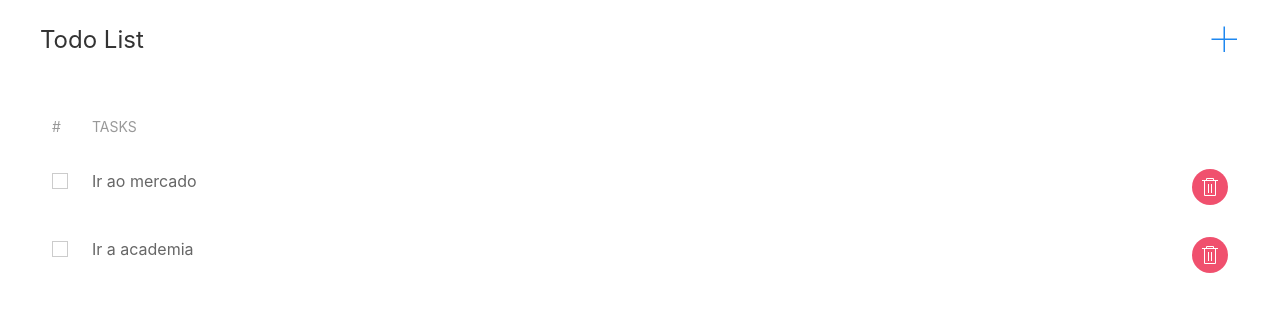
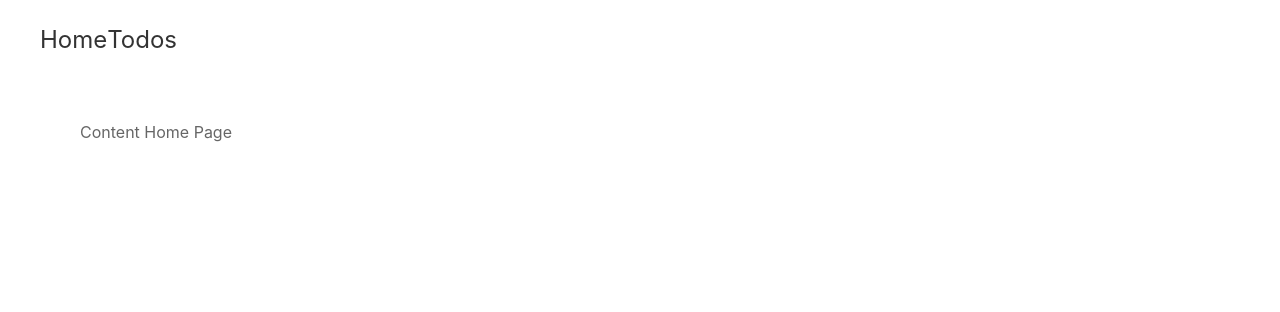
Before and after one commit to vitormoschetta/React-Todo, a React (Create React App) app: page / in a window 1280 px wide. Shown: the top 312 px of the page. Built offline with nearby package versions, Linux system fonts and the light colour scheme.

Commit message:
add pages - project organization

```diff
--- /dev/null
+++ b/src/App.tsx
@@ -0,0 +1,55 @@
+import Home from "./pages/Home";
+import Todos from "./pages/Todos";
+import TodoCreate from "./components/TodoCreate";
+import Navbar from "./components/Navbar";
+import {
+    BrowserRouter as Router,
+    Switch,
+    Route,
+    BrowserRouter
+} from "react-router-dom";
+
+
+export default function App() {
+    return (
+        <div className="uk-container">
+            <Router>
+                <Navbar></Navbar>
+                <div className="uk-padding">
+                    <Switch>
+                        <Route exact path="/">
+                            <Home />
+                        </Route>
+                        <Route exact path="/todos">
+                            <Todos />
+                        </Route>
+                        <Route path="/todos/create">
+                            <TodoCreate />
+                        </Route>
+                    </Switch>
+                </div>
+            </Router>
+        </div>
+    );
+}
+
+// or:
+
+export const AppRouter = () => {
+    return (
+        <BrowserRouter>
+            <div className="uk-container">
+                <div>
+                    <Navbar />
+                    <div className="uk-padding">
+                        <Switch>
+                            <Route exact path="/" component={Home} />
+                            <Route path="/todos" component={Todos} />
+                            <Route path="/create" component={TodoCreate} />
+                        </Switch>
+                    </div>
+                </div>
+            </div>
+        </BrowserRouter>
+    );
+}
--- a/src/components/App.tsx
+++ /dev/null
@@ -1,29 +0,0 @@
-import AddTodo from "./AddTodo";
-import Navbar from "./Navbar";
-import TodoList from "./TodoList";
-import {
-    BrowserRouter as Router,
-    Switch,
-    Route
-} from "react-router-dom";
-
-
-function App() {
-    return (
-        <div className="uk-container">
-            <Router>
-                <Navbar></Navbar>
-                <Switch>
-                    <Route exact path="/">
-                        <TodoList />
-                    </Route>
-                    <Route path="/create">
-                        <AddTodo />
-                    </Route>
-                </Switch>
-            </Router>
-        </div>
-    );
-}
-
-export default App;
--- a/src/components/Navbar.tsx
+++ b/src/components/Navbar.tsx
@@ -6,19 +6,10 @@ function Navbar() {
         <div className="uk-container">
             <nav className="uk-navbar">
                 <div className="uk-navbar-letf">
-                    <Link to="/" className="uk-navbar-item uk-logo">Todo List </Link>
+                    <Link to="/" className="uk-navbar-item uk-logo">Home</Link>
                 </div>
-
-                <div className="uk-navbar-right">
-                    <ul className="uk-navbar-nav">
-                        <li>
-                            <Link to="/create">
-                                <a href="#">
-                                    <span uk-icon="icon: plus; ratio: 1.5"></span>
-                                </a>
-                            </Link>
-                        </li>
-                    </ul>
+                <div className="uk-navbar-letf">
+                    <Link to="/todos" className="uk-navbar-item uk-logo">Todos</Link>
                 </div>
             </nav>
         </div>
--- a/src/components/AddTodo.tsx
+++ b/src/components/TodoCreate.tsx
@@ -2,7 +2,7 @@ import { Todo } from '../models/Todo';
 import { get, save } from '../services/FakeTodoService';
 
 
-function AddTodo() {
+export default function TodoCreate() {
 
     function create(title: string) {
         let todo: Todo = {
@@ -24,6 +24,3 @@ function AddTodo() {
         </form>
     );
 }
-
-
-export default AddTodo;
--- a/src/components/TodoList.tsx
+++ /dev/null
@@ -1,41 +0,0 @@
-import { Todo } from '../models/Todo';
-import { get, save } from '../services/FakeTodoService';
-
-
-function TodoList() {
-
-    const todos: Todo[] = get()
-    console.log(todos)
-
-    return (
-        <table className="uk-table">
-            <thead>
-                <tr>
-                    <th>#</th>
-                    <th>Tasks</th>
-                    <th></th>
-                </tr>
-            </thead>
-            <tbody>
-                {
-                    todos?.map(todo => (
-                        <tr className="uk-animation-slide-bottom-medium">
-                            <td className="uk-width-auto">
-                                <input className="uk-checkbox" type="checkbox" />
-                            </td>
-                            <td className="uk-width-expand">
-                                {todo.title}
-                            </td>
-                            <td className="uk-width-auto">
-                                <button className="uk-icon-button uk-button-danger" uk-icon="trash"></button>
-                            </td>
-                        </tr>
-                    ))
-                }
-
-            </tbody>
-        </table>
-    );
-}
-
-export default TodoList;
--- a/src/index.tsx
+++ b/src/index.tsx
@@ -2,7 +2,7 @@ import React from 'react';
 import ReactDOM from 'react-dom';
 import './index.css';
 import reportWebVitals from './reportWebVitals';
-import App from './components/App';
+import App, { AppRouter } from './App';
 
 ReactDOM.render(
   <React.StrictMode>
--- /dev/null
+++ b/src/pages/Home.tsx
@@ -0,0 +1,10 @@
+function Home() {
+
+    return (
+        <div className="uk-container">
+          <p>Content Home Page</p>
+        </div>
+    );
+}
+
+export default Home;
--- /dev/null
+++ b/src/pages/Todos.tsx
@@ -0,0 +1,54 @@
+import { Link, Route, Switch, useRouteMatch } from 'react-router-dom';
+import { Todo } from '../models/Todo';
+import { get, save } from '../services/FakeTodoService';
+
+
+export default function TodoList() {
+
+    let match = useRouteMatch();
+
+    const todos: Todo[] = get()
+
+    return (
+        <div>
+            <div className="uk-navbar-right">
+                <ul className="uk-navbar-nav">
+                    <li>
+                        <Link to={`${match.url}/create`}>
+                            <a href="#">
+                                <span uk-icon="icon: plus; ratio: 1.5"></span>
+                            </a>
+                        </Link>
+                    </li>
+                </ul>
+            </div>
+
+            <table className="uk-table">
+                <thead>
+                    <tr>
+                        <th>#</th>
+                        <th>Tasks</th>
+                        <th></th>
+                    </tr>
+                </thead>
+                <tbody>
+                    {
+                        todos?.map(todo => (
+                            <tr className="uk-animation-slide-bottom-medium">
+                                <td className="uk-width-auto">
+                                    <input className="uk-checkbox" type="checkbox" />
+                                </td>
+                                <td className="uk-width-expand">
+                                    {todo.title}
+                                </td>
+                                <td className="uk-width-auto">
+                                    <button className="uk-icon-button uk-button-danger" uk-icon="trash"></button>
+                                </td>
+                            </tr>
+                        ))
+                    }
+                </tbody>
+            </table>
+        </div>
+    );
+}
```
